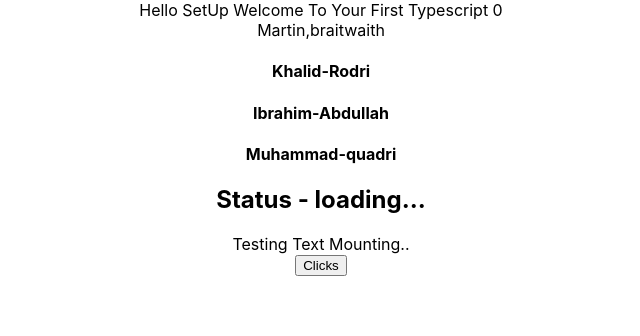
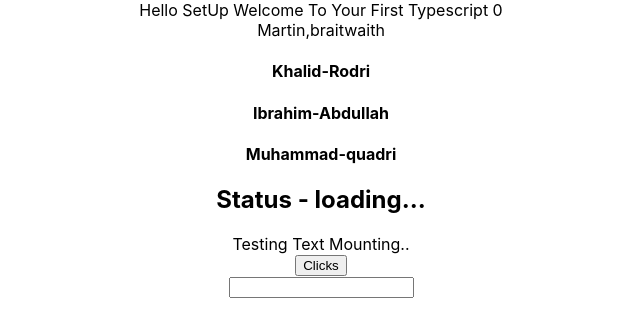
Before and after one commit to AdebayoIbrahim/react-typescript, a React (Create React App) app: page / in a window 1280 px wide. Shown: the top 336 px of the page, without its empty margins (319-959 px from the left). Built offline with nearby package versions, Linux system fonts and the light colour scheme.

Commit message:
input event as props

```diff
--- a/src/App.tsx
+++ b/src/App.tsx
@@ -6,6 +6,7 @@ import Status from "./components/Status";
 import ChildrenProps from "./components/childrenProps";
 import MountText from "./mountText";
 import Button from "./components/Button";
+import Input from "./components/Input";
 function App() {
   const Details = {
     fname: "Martin",
@@ -39,6 +40,14 @@ function App() {
           console.log("Clicked", event, id);
         }}
       />
+      <Input
+        id="from"
+        value=""
+        name="name"
+        handleChange={(e) => {
+          console.log("changed", e);
+        }}
+      />
     </div>
   );
 }
--- /dev/null
+++ b/src/components/Input.tsx
@@ -0,0 +1,26 @@
+//typings
+type Inptypes = {
+  value: string;
+  name: string;
+  id: string;
+  handleChange: (event: React.ChangeEvent<HTMLInputElement>) => void;
+};
+const Input = (props: Inptypes) => {
+  // defining inline
+  //   const handleCh = (event: React.ChangeEvent<HTMLInputElement>) => {
+  //     console.log(event)
+  //   }
+  return (
+    <div>
+      <input
+        type="text"
+        name={props.name}
+        id={props.id}
+        value={props.value}
+        onChange={props.handleChange}
+      />
+    </div>
+  );
+};
+
+export default Input;
```
